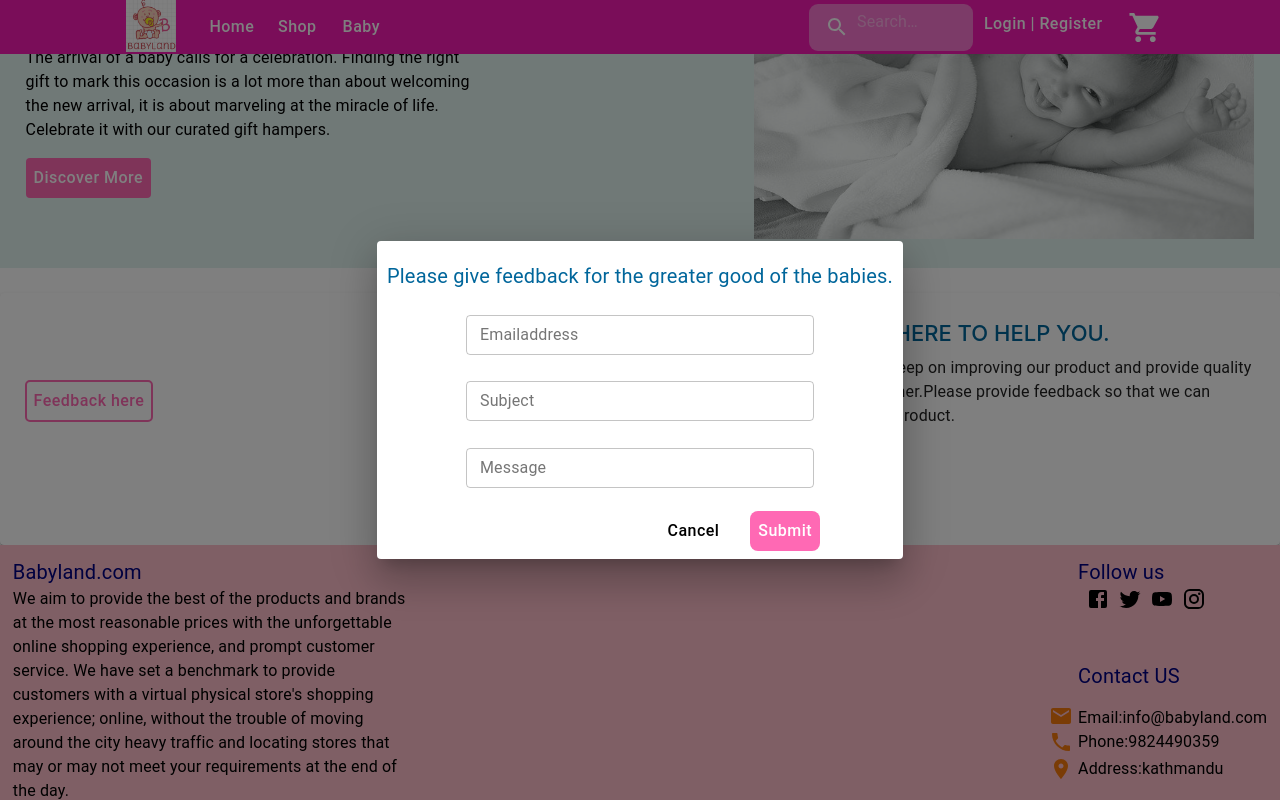
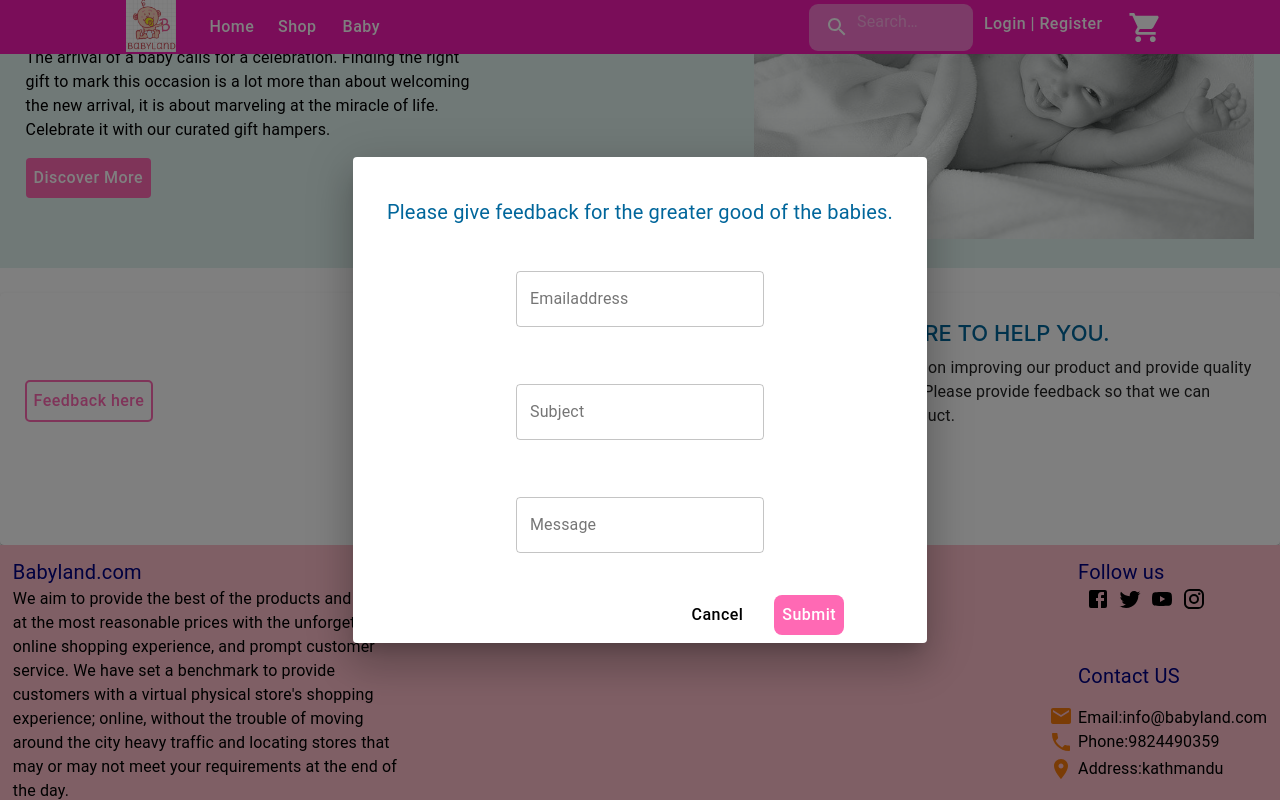
Before and after one commit to SushilSubedi/babyland, a React (Create React App) app: page / in a window 1280 px wide. Both pictures are taken after a click on the button "Feedback here". Shown: the part 2250-3050 px from the top of the page. Built offline with nearby package versions, Linux system fonts and the light colour scheme.

Commit message:
feedback

```diff
--- a/src/GlobalComponents/Input.js
+++ b/src/GlobalComponents/Input.js
@@ -27,7 +27,7 @@ const Input = (props) => {
 const useStyles = makeStyles((theme) =>
   createStyles({
     InputField: {
-      width: "100%",
+      width: " 100%",
       height: "50px",
     },
     Typography: {
--- a/src/GlobalComponents/InputOutlined.js
+++ /dev/null
@@ -1,44 +0,0 @@
-import React from "react";
-import TextField from "@material-ui/core/TextField";
-import {
-  makeStyles,
-  createStyles,
-  Typography,
-  ListItemSecondaryAction,
-} from "@material-ui/core";
-
-const InputOutlined = (props) => {
-  const classes = useStyles();
-  const { label, type, value, onChange, errorMessage, outlined } = props;
-
-  return (
-    <div style={{ padding: "1% 0%" }}>
-      <TextField
-        id="input field"
-        label={label}
-        type={type}
-        value={value}
-        onChange={onChange}
-        className={classes.InputField}
-        variant={outlined === true ? "outlined" : null}
-        size="small"
-      />
-      <Typography className={classes.Typography}>{errorMessage}</Typography>
-    </div>
-  );
-};
-
-const useStyles = makeStyles((theme) =>
-  createStyles({
-    InputField: {
-      width: "348px",
-      height: "43px",
-    },
-    Typography: {
-      fontSize: "12px",
-      color: "red",
-    },
-  })
-);
-
-export default InputOutlined;
--- a/src/components/Authentication/Signup/SignUp.js
+++ b/src/components/Authentication/Signup/SignUp.js
@@ -47,6 +47,23 @@ const SignUp = (props) => {
     } else {
       setNameMessage(null);
     }
+    setName(e.target.value);
+  };
+
+  const handleEmail = (e) => {
+    let re = /^(([^<>()\[\]\\.,;:\s@"]+(\.[^<>()\[\]\\.,;:\s@"]+)*)|(".+"))@((\[[0-9]{1,3}\.[0-9]{1,3}\.[0-9]{1,3}\.[0-9]{1,3}])|(([a-zA-Z\-0-9]+\.)+[a-zA-Z]{2,}))$/;
+    if (e.target.value === "") {
+      setIsValid(false);
+      setEmailMessage("Email-address field is empty");
+    } else if (re.test(e.target.value)) {
+      setIsValid(true);
+      setEmailMessage(null);
+    } else {
+      setIsValid(false);
+      setEmailMessage("Email-address field is not valid");
+    }
+    setEmail(e.target.value);
+  };
 
   const handlePassword = (e) => {
     if (e.target.value === "") {
@@ -61,7 +78,27 @@ const SignUp = (props) => {
     }
     setPassword(e.target.value);
   };
-    setEmail(e.target.value);
+
+  const onSubmitHandler = () => {
+    if (
+      emailMessage === null &&
+      passwordMessage === null &&
+      isValid === true &&
+      nameMessage === null
+    ) {
+      dispatch(auth(email, password, name));
+      setName("");
+      setEmail("");
+      setPassword("");
+    } else if (!isValid) {
+      setPasswordMessage("Password field is empty");
+      setEmailMessage("Email-address is empty");
+      setNameMessage("Name is empty");
+    } else if (emailMessage === "") {
+      setEmailMessage("Email-address is empty");
+    } else if (passwordMessage === "") {
+      setPasswordMessage("Password is empty");
+    }
   };
 
   const data = [
@@ -100,6 +137,8 @@ const SignUp = (props) => {
             value={items.value}
             onChange={items.onChange}
             errorMessage={items.errorMessage}
+            style={null}
+            outlined="standard"
           />
         );
       })}
--- a/src/components/Connect/FeedbackDialog/FeedbackDialog.js
+++ b/src/components/Connect/FeedbackDialog/FeedbackDialog.js
@@ -9,7 +9,7 @@ import {
   TextField,
   Button,
 } from "@material-ui/core";
-import InputOutlined from "../../../GlobalComponents/InputOutlined";
+import Input from "../../../GlobalComponents/Input";
 
 const FeedbackDialog = (props) => {
   const [email, setEmail] = useState("");
@@ -42,29 +42,28 @@ const FeedbackDialog = (props) => {
     console.log("subject");
     if (e.target.value === "") {
       setIsValid(false);
-      setSubjectMessage("Subject field is empty");
+      setSubject("Subject field is empty");
     } else if (e.target.value.length > 8 && e.target.value.length < 30) {
       setIsValid(true);
-      setSubjectMessage(null);
+      setSubject(null);
     } else {
       setIsValid(false);
-      setSubjectMessage("Subject is not valid");
+      setSubject("Subject is not valid");
     }
-    setSubjectMessage(e.target.value);
   };
   const handleMessage = (e) => {
     console.log("message");
     if (e.target.value === "") {
       setIsValid(false);
-      setFeedbackMessage("Message field is empty");
+      setMessage("Message field is empty");
     } else if (e.target.value.length > 10 && e.target.value.length < 255) {
       setIsValid(true);
-      setFeedbackMessage(null);
+      setMessage(null);
     } else {
       setIsValid(false);
-      setFeedbackMessage("Message is not valid");
+      setMessage("Message is not valid");
     }
-    setFeedbackMessage(e.target.value);
+    setMessage(e.target.value);
   };
   const onSubmitHandler = () => {
     console.log("hello");
@@ -109,7 +108,6 @@ const FeedbackDialog = (props) => {
       value: message,
       onChange: handleMessage,
       errorMessage: feedbackMessage,
-      height: "40px",
     },
   ];
   return (
@@ -119,13 +117,27 @@ const FeedbackDialog = (props) => {
       onClose={handleClose}
       aria-labelledby="form-dialog-title"
     >
+      <DialogContent>
         <DialogContentText className={classes.Dialoghead}>
           Please give feedback for the greater good of the babies.
         </DialogContentText>
         <form className={classes.inputfield}>
           {data.map((items, index) => {
+            if (items.label === "Message") {
               return (
-            <InputOutlined
+                <Input
+                  key={index}
+                  label={items.label}
+                  type={items.type}
+                  value={items.value}
+                  onChange={items.onChange}
+                  errorMessage={items.errorMessage}
+                  outlined="outlined"
+                />
+              );
+            } else {
+              return (
+                <Input
                   className={classes.messageform}
                   key={index}
                   label={items.label}
@@ -133,11 +145,13 @@ const FeedbackDialog = (props) => {
                   value={items.value}
                   onChange={items.onChange}
                   errorMessage={items.errorMessage}
-              outlined={true}
+                  outlined="outlined"
                 />
               );
+            }
           })}
         </form>
+      </DialogContent>
 
       <DialogActions>
         <Button className={classes.cancelbutton} onClick={handleClose}>
@@ -185,22 +199,7 @@ const useStyles = makeStyles((theme) =>
       marginLeft: "10px",
       marginRight: "10px",
     },
-    commentbox: {
-      width: "300px",
-      height: "60px",
-      textAlign: "center",
-    },
-    subjectbox: {
-      width: "300px",
-      textAlign: "center",
-    },
-    emailbox: {
-      width: "300px",
-      textAlign: "center",
-    },
-    // inputform: {
-    //   height: "70px",
-    // },
+
     messageform: {
       height: "40px",
     },
@@ -208,16 +207,11 @@ const useStyles = makeStyles((theme) =>
     inputfield: {
       display: "flex",
       flexDirection: "column",
-      justifyContent: "space-around",
       alignItems: "center",
-      height: "200px",
-      width: "100%",
-      messagebox: {
-        height: "40px",
     },
-      // paddingTop: "20px",
-      // paddingBottom: "41px",
-    },
+    // messagebox: {
+    //   height: "40px",
+    // },
   })
 );
 
```
Lines whose indentation alone changed are shown as unchanged.
